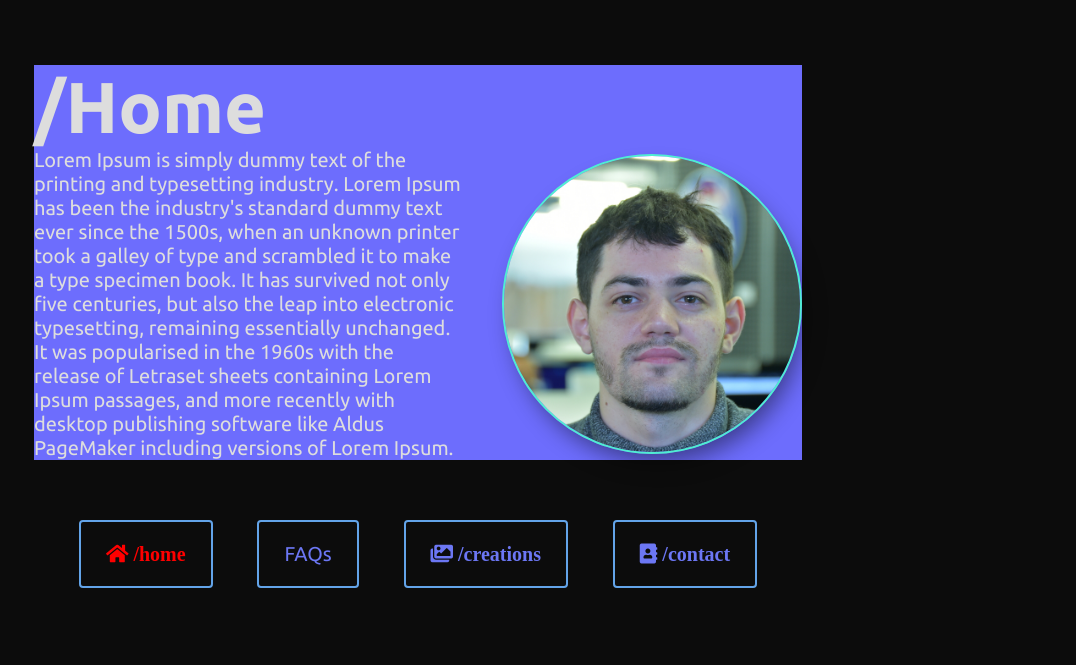
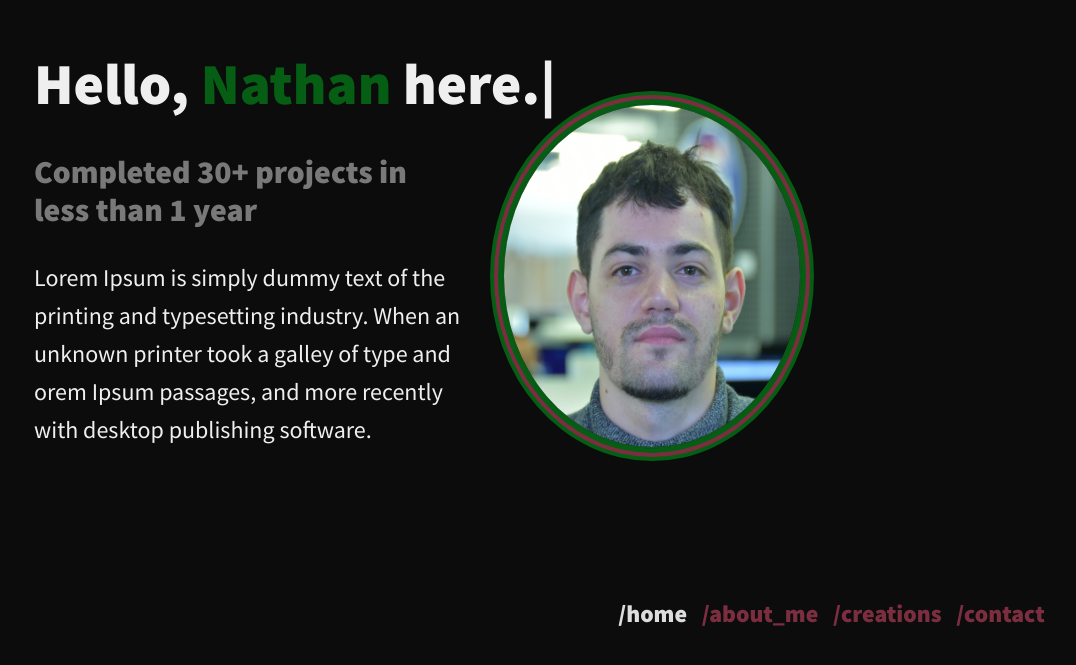
Before and after one commit to natevrl/my_website, a React (Create React App) app: page / in a window 1280 px wide. Shown: the part 127-792 px from the top of the page, without its empty margins (158-1234 px from the left). Built offline with nearby package versions, Linux system fonts and the light colour scheme.

Commit message:
homepage v1 done

```diff
--- a/package.json
+++ b/package.json
@@ -11,6 +11,7 @@
     "react-router-dom": "^6.2.2",
     "react-scripts": "5.0.0",
     "react-switch": "^6.0.0",
+    "react-typist": "^2.0.5",
     "web-vitals": "^2.1.4"
   },
   "scripts": {
--- a/src/App.js
+++ b/src/App.js
@@ -30,8 +30,8 @@ const App = () => {
 					<Route path="/about" element={<About/>} />
 					<Route path="/contact" element={<Contact/>} />
 				</Routes>
+			</div>
 				<Navbar />
-			</div>
 		</div>
 	);
 };
--- a/src/components/Navbar.js
+++ b/src/components/Navbar.js
@@ -5,44 +5,31 @@ const Navbar = () => {
 	return (
 		<div className='sidebar'>
 			<div className='navigation'>
-				<NavLink exact to="/" activeClassName="navcAtive">
+				<NavLink exact to="/" activeClassName="active">
 					{/* importe licone de fontawesome */}
-					<i className='fas fa-home'>
-						<span> /home</span>
-					</i>
+					{/* <i className='fas fa-home'> */}
+						<span>/home </span>
+					{/* </i> */}
 				</NavLink>
 
-
-
-				<NavLink
-					to="/about"
-					activeStyle={{
-						fontWeight: "bold",
-						color: "red"
-					}}
-					>
-					FAQs
-					</NavLink>
-
-
-				{/* <NavLink exact to="/about" activeClassName="navActive">
-					<i className='fas fa-mountain'>
-						<span> /about me</span>
-					</i>
-				</NavLink> */}
-
-				<NavLink exact to="/creations" activeClassName="navActive">
-					{/* importe licone de fontawesome */}
-					<i className='fas fa-images'>
-						<span> /creations</span>
-					</i>
+				<NavLink exact to="/about" activeClassName="navActive">
+					{/* <i className='fas fa-mountain'> */}
+						<span>/about_me </span>
+					{/* </i> */}
 				</NavLink>
 
-				<NavLink exact to="/contact" activeClassName="navActive">
+				<NavLink exact to="/creations" activeClassName="active">
 					{/* importe licone de fontawesome */}
-					<i className='fas fa-address-book'>
-						<span> /contact</span>
-					</i>
+					{/* <i className='fas fa-images'> */}
+						<span>/creations </span>
+					{/* </i> */}
+				</NavLink>
+
+				<NavLink exact to="/contact" activeClassName="active">
+					{/* importe licone de fontawesome */}
+					{/* <i className='fas fa-address-book'> */}
+						<span>/contact </span>
+					{/* </i> */}
 				</NavLink>
 			</div>
 
--- a/src/pages/Home.js
+++ b/src/pages/Home.js
@@ -1,17 +1,27 @@
 import React from 'react';
-import Navbar from '../components/Navbar';
+import Typist from 'react-typist';
+
 
 const Home = () => {
 	return (
 		<div className='home'>
-			<div className='home-title'>/Home</div>
+			<div className='home-title'>
+				<Typist avgTypingDelay={110}>
+					<span className="type-title">
+						{"Hello, "}
+						<span className="type-name">{"Nathan"}</span>
+						{" here."}
+					</span>
+				</Typist>
+			</div>
+
 			<div className='home-main'>
 				<div className='home-text'>
-				Lorem Ipsum is simply dummy text of the printing and typesetting industry. Lorem Ipsum has been the industry's standard dummy text ever since the 1500s, when an unknown printer took a galley of type and scrambled it to make a type specimen book. It has survived not only five centuries, but also the leap into electronic typesetting, remaining essentially unchanged. It was popularised in the 1960s with the release of Letraset sheets containing Lorem Ipsum passages, and more recently with desktop publishing software like Aldus PageMaker including versions of Lorem Ipsum.
+					<div className='under-title'>Completed 30+ projects in less than 1 year</div>
+					Lorem Ipsum is simply dummy text of the printing and typesetting industry. When an unknown printer took a galley of type and orem Ipsum passages, and more recently with desktop publishing software.
 				</div>
 				<img src="./media/photo-intra.jpg" alt="profil-picture" />
 			</div>
-			{/* <Navbar /> */}
 		</div>
 	);
 };
--- a/src/styles/_settings.scss
+++ b/src/styles/_settings.scss
@@ -1,15 +1,15 @@
 @import url('https://fonts.googleapis.com/css2?family=Ubuntu:wght@400;700&display=swap');
+@import url('https://fonts.googleapis.com/css2?family=Source+Sans+Pro:wght@400;900&display=swap');
 
 $font-family1: 'Ubuntu', sans-serif;
+$font-family2: 'Source Sans Pro', sans-serif;
 
-$color-1: #2a1d52;
-$color-2: #6C77F4;
-$color-3: rgb(99, 164, 233);
-$color-4: #4FEDD2;
-$color-5: #36D0EA;
+$color-1: #055e14;
+$color-2: #7c2e41;
+$color-3: #ab2836;
 $white: #ddd;
-$black: rgb(8, 8, 8);
-$grey: rgb(78, 78, 78);
+$black: rgba(0, 0, 0, 0.952);
+$grey: rgb(121, 121, 121);
 
 $borderRadius: 25px;
 $shadow: 0 1px 3px #333;
@@ -17,13 +17,18 @@ $minHeight: 95vh;
 
 
 body {
-	background: rgba(0, 0, 0, 0.952);
+	background: $black;
+	font-family: $font-family2;
+	color: #efefef;
+	font-size: 24px;
+	line-height: 38px;
+	font-weight: 400;
 }
 
 #content {
 	display: flex;
     justify-content: center;
-	flex-direction: column;
+	// flex-direction: column;
 	// margin: 200px 200px 0px 200px;
 	padding-left: 15%;
 	padding-top: 15%;
@@ -37,9 +42,7 @@ body {
   }
 }
 
-.home {
-	background: rgb(109, 109, 253);
-}
+
 .about {
 	background: rgb(231, 241, 170);
 }
@@ -74,5 +77,5 @@ a {
   cursor: pointer;
 }
 a:visited {
-  color:$color-4;
+  color:$color-3;
 }
--- a/src/styles/components/_navigation.scss
+++ b/src/styles/components/_navigation.scss
@@ -1,26 +1,34 @@
 .sidebar {
+	position: absolute;
+    right: 5%;
+	bottom: 5%;
 	.navigation {
-		display: flex;
-		justify-content: space-evenly;
-		// font-family: $font-family1;
-		// font-size: 20px;
+		// display: flex;
+		// flex-direction: column;
+		text-align: right;
+		font-family: "NTR",sans-serif;
+		letter-spacing: 0;
+		line-height: 1.6em;
+		font-size: 16px;
+		padding: .2em;
+		font-weight: 700;
 	  }
-	  a {
-		font-family: $font-family1;
-		font-size: 20px;
-		border: 2px solid $color-3;
-		padding: 20px 25px;
-		border-radius: 4px;
+
+		span {
+			font-family: $font-family2;
+			font-weight: 900;
+			font-size: 24px;
+			margin-right: 10px;
 
 		&:hover {
 			transform: translate(3px, 3px);
-			background: $grey;
+			color: $grey;
+			}
+		}
+		.active {
+			color: $white;
 		  }
-		}
 	}
-	.navActive, .active {
-		color: red;
-	  }
 
 
 // .sidebar {
--- a/src/styles/pages/home.scss
+++ b/src/styles/pages/home.scss
@@ -7,36 +7,54 @@
 
 
 .home {
-margin-bottom: 60px;
 	img {
 		max-width: 300px;
 		height: auto;
 		border-radius: 50%;
-		box-shadow: 6px 13px 23px -5px rgba(0,0,0,.46);
-		border: 2px solid $color-4;
+		// box-shadow: 6px 13px 23px -5px rgba(0,0,0,.46);
+		box-shadow: 0 0 0 4px $color-1, 0 0 0 8px $color-2, 0 0 0 12px $color-1;
+
+		border: 2px solid $color-1;
 	}
-}
-
-.home-title, .home-text {
-	color: $white;
-	font-family: $font-family1;
-
 }
 
 .home-main {
 	display: flex;
-	   align-items: center;
+	//    align-items: center;
 	flex-direction: row;
-}
-
-.home-title {
-	display: flex;
-	font-weight: 700;
-	font-size: 72px;
 }
 
 .home-text {
 	padding-right: 40px;
 	max-width: 740px;
-	font-size: 20px;
 }
+
+.home-title {
+	display: flex;
+    flex-direction: column;
+	font-weight: 900;
+	font-size: 58px;
+}
+
+.under-title {
+	margin: 50px 0px 30px 0px;
+	font-weight: 900;
+	font-size: 32px;
+	color: $grey;
+}
+
+.type-name {
+	color: $color-1;
+}
+
+// .Typist .Cursor--blinking {
+// 	color: var(--green-bright);
+// 	padding-left: 4px;
+//   }
+//   .Typist .Cursor--blinking {
+// 	opacity: 1;
+// 	animation: blink 1s linear infinite;
+//   }
+//   .Typist .Cursor {
+// 	display: inline-block;
+//   }
```
Also changed, not shown: 1 other file (tests, documents, lock files or other folders).
